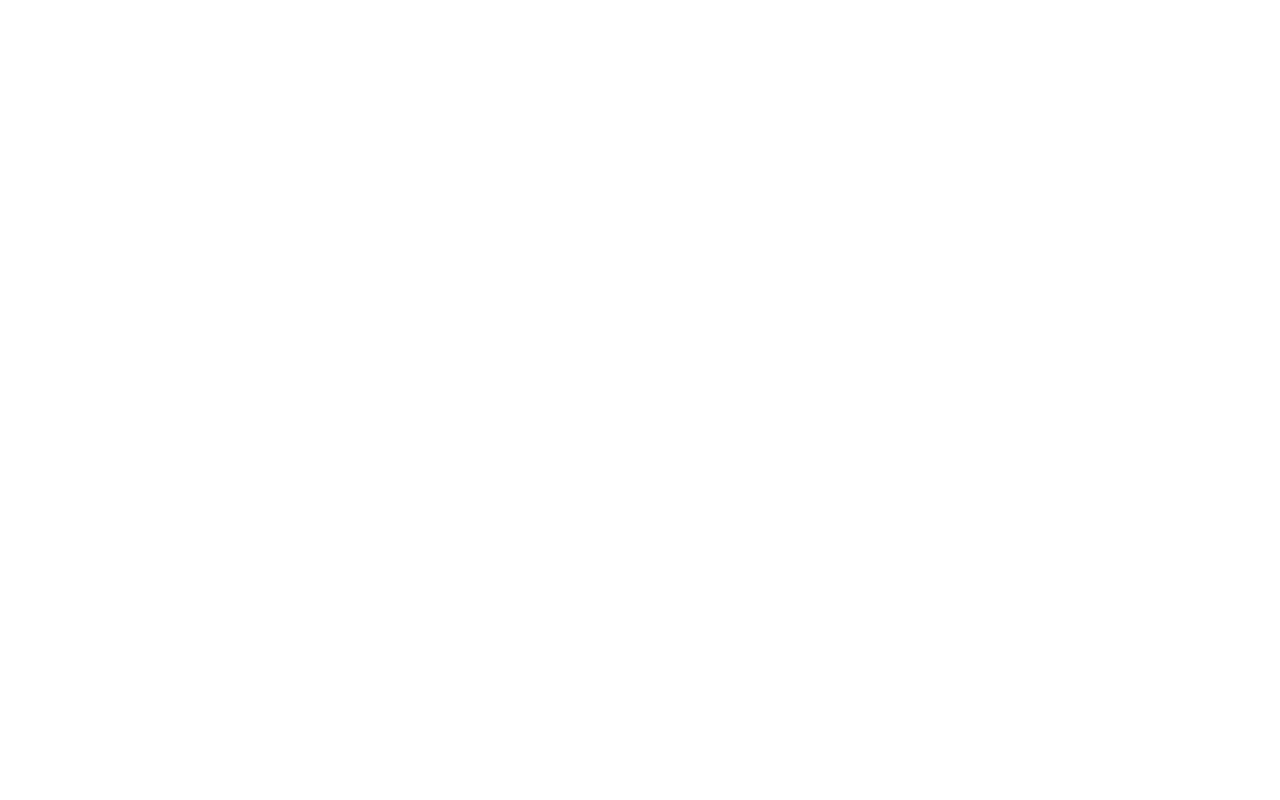
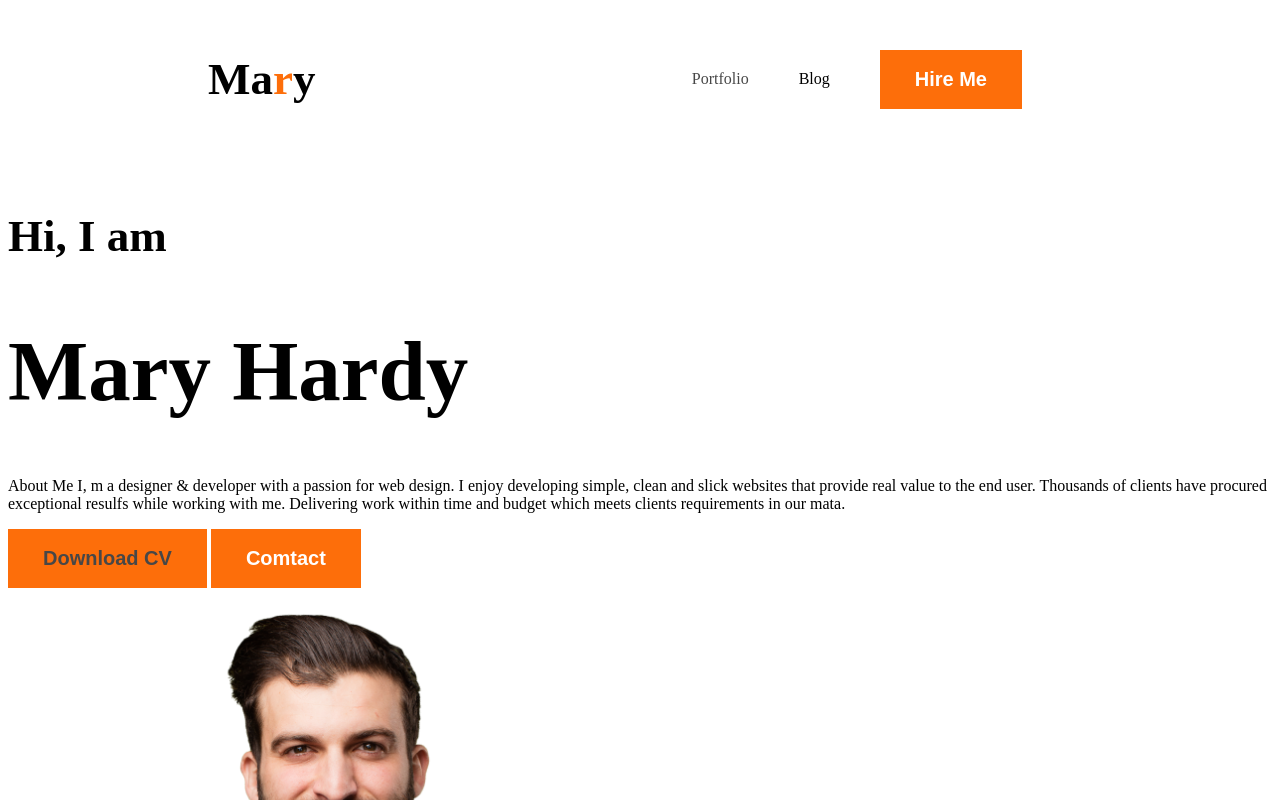
Before and after one commit to bilalansaribd/web-developer-portfolio, a plain HTML site: page index.html in a window 1280 px wide. Shown: the top 800 px of the page. Drawn offline with Linux system fonts and the light colour scheme.

Commit message:
added some css

```diff
--- a/index.html
+++ b/index.html
@@ -4,10 +4,34 @@
     <meta charset="UTF-8">
     <meta name="viewport" content="width=device-width, initial-scale=1.0">
     <title>web developer portfolio</title>
-    <link rel="stylesheet" href="style.css">
+    <link rel="preconnect" href="https://fonts.googleapis.com">
+<link rel="preconnect" href="https://fonts.gstatic.com" crossorigin>
+<link href="https://fonts.googleapis.com/css2?family=Open+Sans:ital,wght@0,300..800;1,300..800&display=swap" rel="stylesheet">
+    <link rel="stylesheet" href="styles.css">
 </head>
-<body>
+<body class="open-sans-normal">
     <header>
+        <nav>
+            <h3 class="nav-title">Ma<span class="text-primary">r</span>y</h3>
+            <ul>
+                <li><a class="dark-2" href="">Portfolio</a></li>
+                <li><a class="dark-2" href=""></a>Blog</li>
+                <li><a href=""><button class="btn-primary">Hire Me</button></a></li>
+            </ul>
+        </nav>
+        <div class="banner">
+            <div class="banner content">
+                <h4 class="banner-greeting">Hi, I am</h4>
+                <h1 class="banner-title">Mary Hardy</h1>
+                <p class="banner-description">About Me
+                    I, m a designer & developer with a passion for web design. I enjoy developing simple, clean and slick websites that provide real value to the end user. Thousands of clients have procured exceptional resulfs while working with me. Delivering work within time and budget which meets clients requirements in our mata.
+                </p>
+                <button class="btn-primary dark-2">Download CV</button>
+                <button class="btn-primary">Comtact</button>
+
+            </div>
+            <img class="banner-pro-pic" src="images/hardy.png" alt="">
+        </div>
 
     </header>
     <main>
--- /dev/null
+++ b/styles.css
@@ -0,0 +1,76 @@
+// <uniquifier>: Use a unique and descriptive class name
+// <weight>: Use a value from 300 to 800
+
+.open-sans-normal {
+  font-family: "Open Sans", sans-serif;
+  font-optical-sizing: auto;
+  font-weight: <weight>;
+  font-style: normal;
+  font-variation-settings:
+    "wdth" 100;
+}
+
+/* shared style */
+.text-primary{
+    color: #FD6E0A;
+}
+
+.btn-primary{
+    background-color: #FD6E0A;
+    font-weight: bold;
+    font-size: 20px;
+    color: white;
+    padding: 18px 35px;
+    border: none;
+}
+
+/* Nav styles */
+nav{
+    display: flex;
+    align-items: center;
+    justify-content: space-between;
+    margin: 0px 200px;
+    border-radius: 5px;
+}
+.nav-title{
+    font-weight: 800;
+    font-size: 45px;
+}
+
+nav ul{
+    display: flex;
+    align-items: center;
+}
+
+nav ul li {
+    list-style: none;
+    margin-right: 50px;
+}
+    nav li a {
+        text-decoration: none;
+    }
+    .dark-2{
+        color: #474747;
+    }
+
+    /*   banne style */
+
+    .banner{
+
+        justify-content: space-between;
+    }
+    .banner-content{
+        max-width: 580px;
+    }
+    .banner-greeting{
+        font-size: 45px;
+        font-weight: 600;
+    }
+
+    .banner-title{
+        font-weight: bold;
+        font-size: 85px;}
+
+        .banner-pro-pic{
+            width: 580px;
+        }
```
Also changed, not shown: style.css (deleted).
